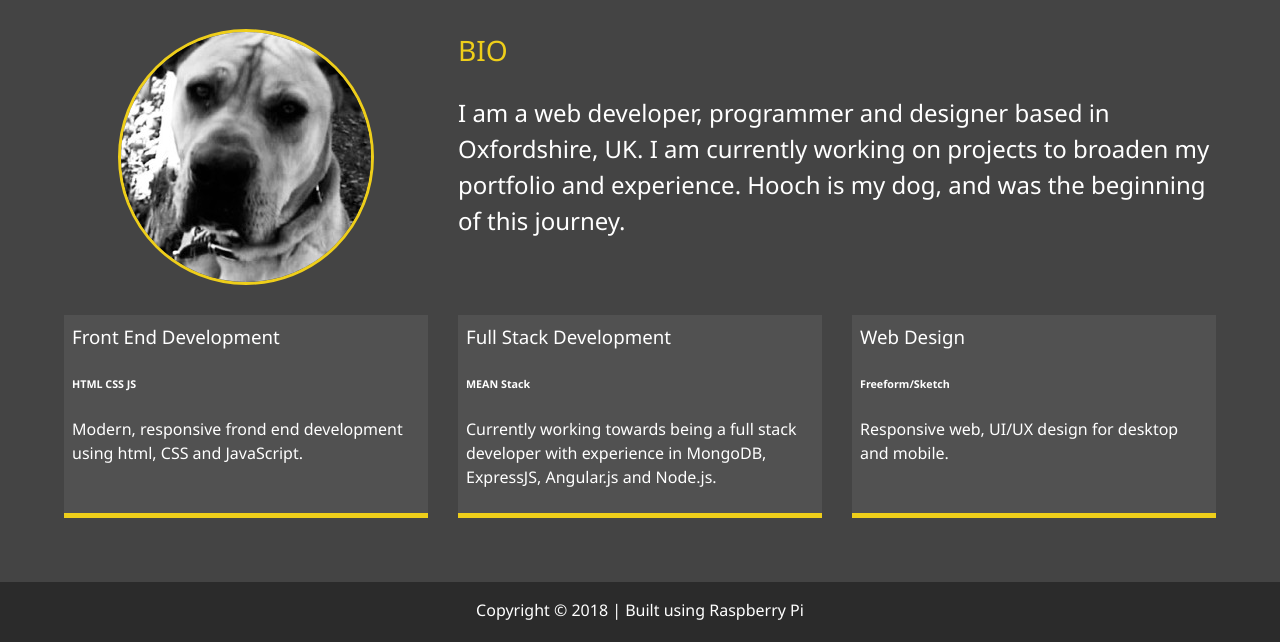
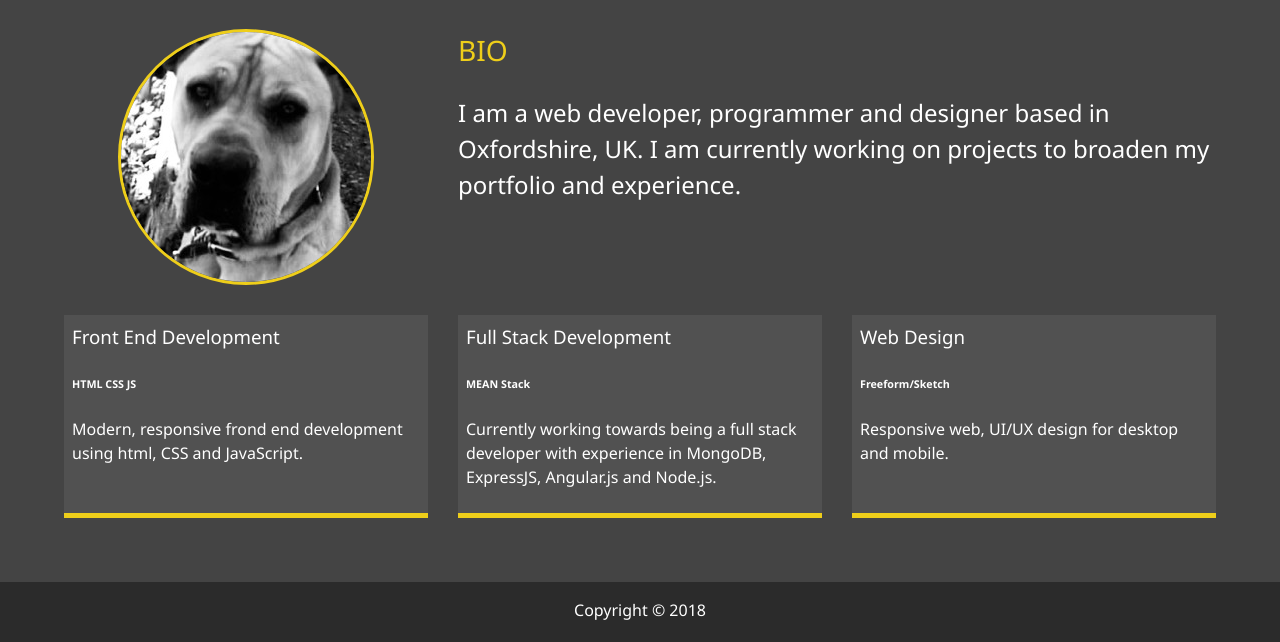
Before and after one commit to muddyraven/modern_portfolio, a website: page dist/about.html in a window 1280 px wide. Shown: the part 253-895 px from the top of the page. Drawn offline with Linux system fonts and the light colour scheme.

Commit message:
Small changes to text

```diff
--- a/dist/about.html
+++ b/dist/about.html
@@ -62,7 +62,7 @@
             <div class="bio">
                 <h3 class="text-secondary">BIO</h3>
                 <p>I am a web developer, programmer and designer based in Oxfordshire, UK. I am currently working on projects
-                    to broaden my portfolio and experience. Hooch is my dog, and was the beginning of this journey.</p>
+                    to broaden my portfolio and experience.</p>
             </div>
 
             <div class="job job-1">
@@ -87,7 +87,7 @@
     </main>
 
     <footer id="main-footer">
-        Copyright &copy; 2018 | Built using Raspberry Pi
+        Copyright &copy; 2018
     </footer>
 
     <script src="js/main.js"></script>
```
